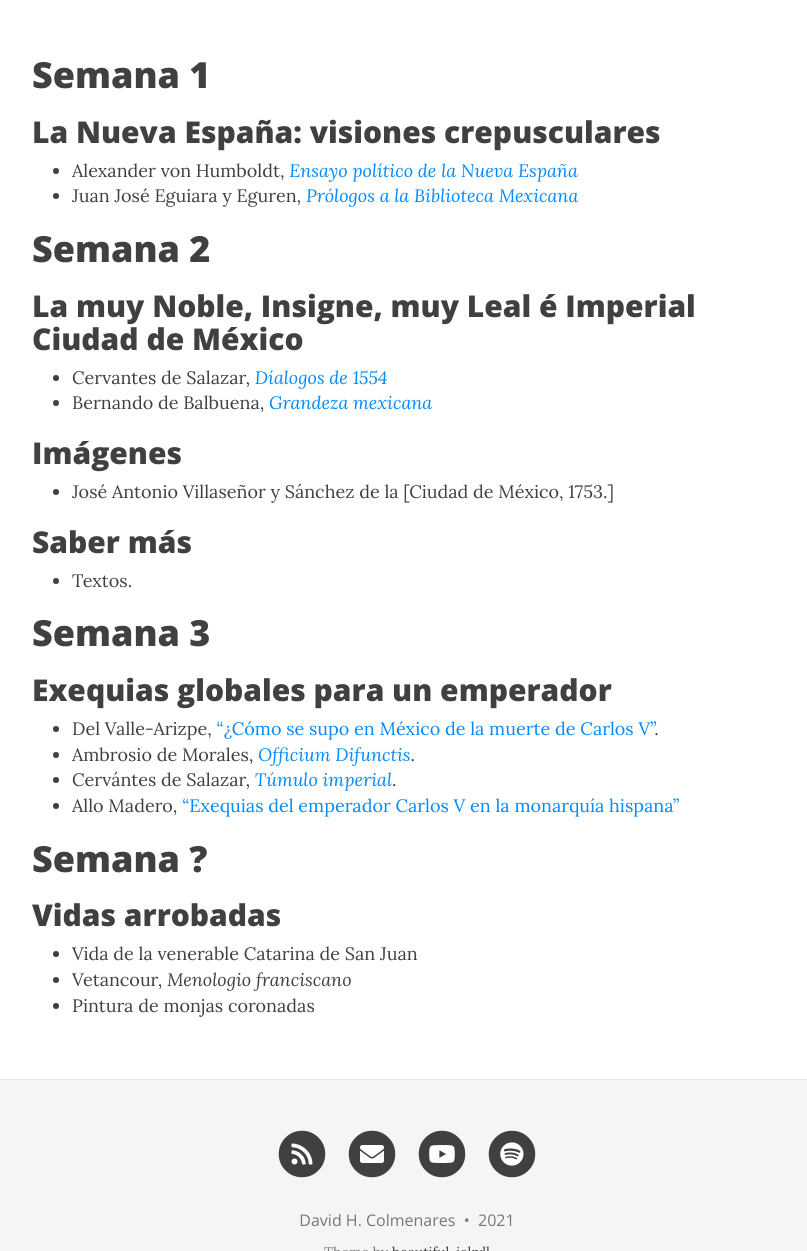
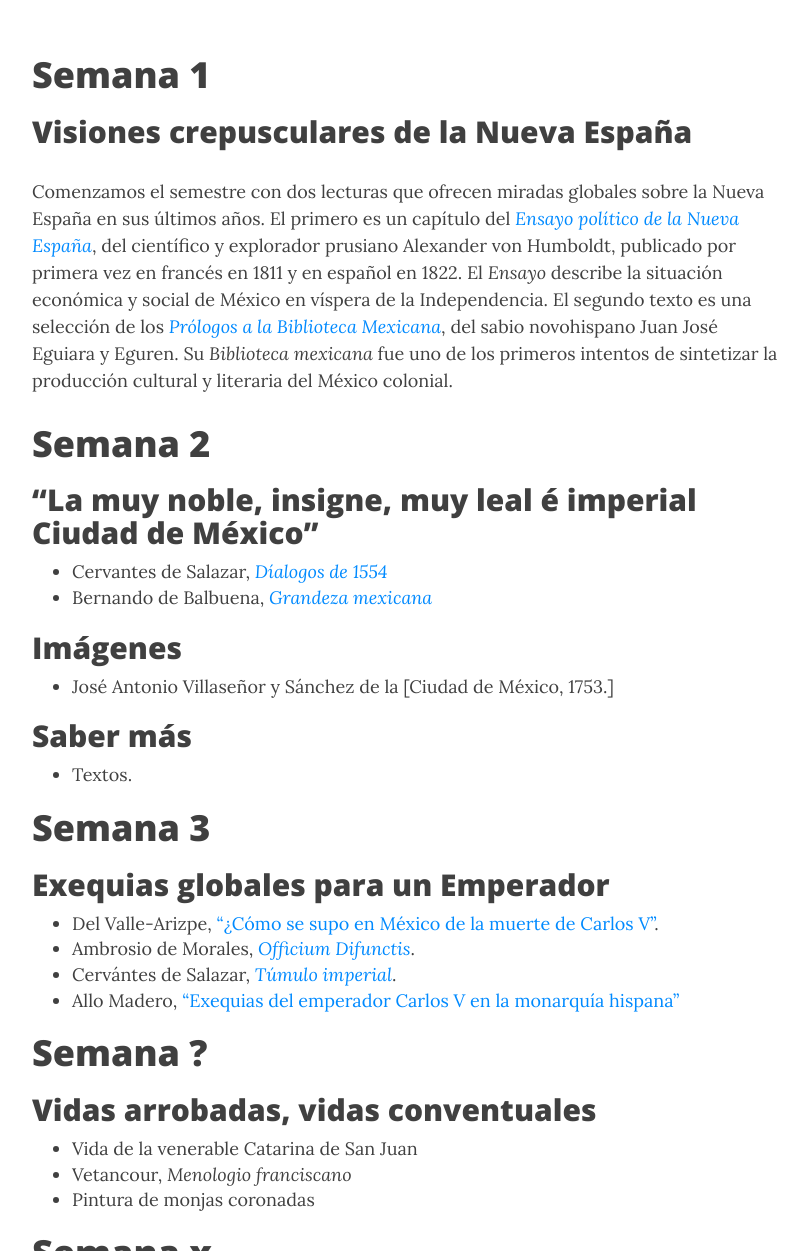
Before and after one commit to Hipomenes/novohispana, a Jekyll site: the page built from syllabus.md, in a window 1280 px wide and 1400 px high, scrolled down 340 px. Shown: the part 149-1400 px from the top of the window, without its empty margins (233-1040 px from the left). Built offline with Jekyll 4.4.1, drawn with Linux system fonts in a browser that asks for light colours; nearby versions of some CDN libraries; some of the changed text lies outside the part shown.

Commit message:
Update syllabus.md

```diff
--- a/syllabus.md
+++ b/syllabus.md
@@ -5,16 +5,16 @@
 ---
 
 
+
 # Semana 1
 
-## La Nueva España: visiones crepusculares
+## Visiones crepusculares de la Nueva España
 
-- Alexander von Humboldt, [*Ensayo político de la Nueva España*]()
-- Juan José Eguiara y Eguren, [*Prólogos a la Biblioteca Mexicana*]()
+Comenzamos el semestre con dos lecturas que ofrecen miradas globales sobre la Nueva España en sus últimos años. El primero es un capítulo del [*Ensayo político de la Nueva España*](), del científico y explorador prusiano Alexander von Humboldt, publicado por primera vez en francés en 1811 y en español en 1822. El *Ensayo* describe la situación económica y social de México en víspera de la Independencia. El segundo texto es una selección de los [*Prólogos a la Biblioteca Mexicana*](), del sabio novohispano Juan José Eguiara y Eguren. Su *Biblioteca mexicana* fue uno de los primeros intentos de sintetizar la producción cultural y literaria del México colonial.
 
 # Semana 2
 
-## La muy Noble, Insigne, muy Leal é Imperial Ciudad de México
+## "La muy noble, insigne, muy leal é imperial Ciudad de México"
 
 - Cervantes de Salazar, [*Díalogos de 1554*]()
 - Bernando de Balbuena, [*Grandeza mexicana*]()
@@ -29,7 +29,7 @@
 
 # Semana 3
 
-## Exequias globales para un emperador
+## Exequias globales para un Emperador
 
 - Del Valle-Arizpe, ["¿Cómo se supo en México de la muerte de Carlos V"]().
 - Ambrosio de Morales, [*Officium Difunctis*]().
@@ -38,8 +38,19 @@
 
 # Semana ?
 
-## Vidas arrobadas
+## Vidas arrobadas, vidas conventuales
 
 - Vida  de  la  venerable  Catarina  de  San  Juan
 - Vetancour, *Menologio franciscano*
 - Pintura de monjas coronadas
+
+# Semana x
+
+## "No hizo cosa igual con ninguna otra nación"
+
+# Semana y
+
+## Entre toros y sacramentos: la fiesta novohispana
+
+Esta semana ahondaremos en el sentido antropológico y social de la fiesta novohispana. Para ello comenzamos con un artículo general sobre el calendario de las fiestas litúrgicas en la Nueva España. Nos concentraremos entonces en el poema-relación *Fiestas de toros, juegos de cañas* (1641) de María Estrada de Medinilla, la primera poetiza novohispana conocida.
+A continuación leeremos un fragmento del diario del viajero italiano Giovanni Francesco Gemelli Careri (1651–1725), quien en su viaje al rededor del mundo (publicado en 1699) visitó la ciudad de México. La lectura de Gemelli Careri nos servirá como punto de partida para discutir las ideas sobre el "ethos barroco" del filósofo ecuatoriano-mexicano Bolívar Echeverría.
```
